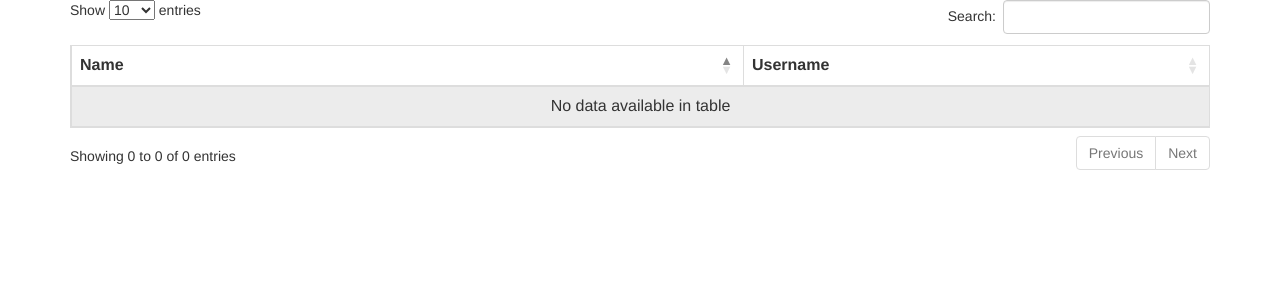
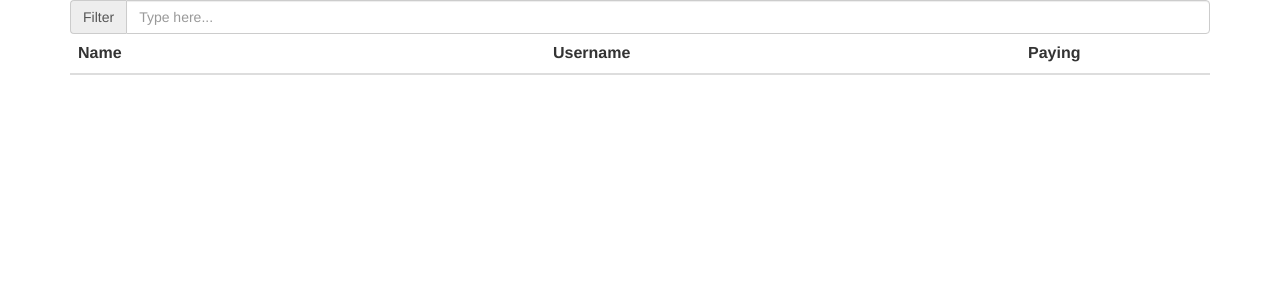
Before and after one commit to harbieism/foodonthemove, a Django app: template foodonthemove/templates/foodonthemove/index.html in a window 1280 px wide. Shown: the top 300 px of the page. Run offline with Django 3.2, Linux system fonts and the light colour scheme; the template is opened without the code that fills it, so the values that code supplies are empty; parts of the project's set-up code (start-up, migrations or seed data) failed here and were passed over; some libraries are stand-ins or nearby versions.

Commit message:
Update styling for index page

```diff
--- a/foodonthemove/templates/foodonthemove/index.html
+++ b/foodonthemove/templates/foodonthemove/index.html
@@ -3,66 +3,39 @@
     <meta http-equiv="content-type" content="text/html; charset=utf-8">
 
     <title>Food on the Move</title>
+    {% load staticfiles %}
 
     <link rel="stylesheet" type="text/css" href="//netdna.bootstrapcdn.com/bootstrap/3.0.3/css/bootstrap.min.css">
     <link rel="stylesheet" type="text/css"
           href="//cdn.datatables.net/plug-ins/f2c75b7247b/integration/bootstrap/3/dataTables.bootstrap.css">
 
     <script type="text/javascript" language="javascript" src="//code.jquery.com/jquery-1.10.2.min.js"></script>
-    <script type="text/javascript" language="javascript" src="//cdn.datatables.net/1.10.5/js/jquery.dataTables.min.js"></script>
-    <script type="text/javascript" language="javascript" src="//cdn.datatables.net/plug-ins/f2c75b7247b/integration/bootstrap/3/dataTables.bootstrap.js"></script>
-    <script type="text/javascript" charset="utf-8">
-        $(document).ready(function () {
-            $('#example').dataTable();
-
-            $('#example_filter').click(function(){
-            $.ajax({
-                url: 'list_ticket/',
-                type: 'get', //this is the default though, you don't actually need to always mention it
-                success: function(data) {
-                    console.log(data);
-                },
-                failure: function(data) {
-                    alert('Got an error dude');
-                }
-            });
-            });
-        });
-
-    </script>
-</head>
 <body>
 <div class="container">
 
-    <div id="example_wrapper" class="dataTables_wrapper form-inline dt-bootstrap no-footer">
-        <div class="row">
-            <div class="col-sm-12">
-                <table id="example" class="table table-striped table-bordered dataTable no-footer" cellspacing="0"
-                       width="100%" role="grid" aria-describedby="example_info" style="width: 100%;">
-                    <thead>
-                        <tr role="row">
-                            <th class="sorting_asc" tabindex="0" aria-controls="example" rowspan="1" colspan="1" aria-sort="ascending" aria-label="Name: activate to sort column descending" style="width: 392px;">
-                                Name
-                            </th>
-                            <th class="sorting" tabindex="0" aria-controls="example" rowspan="1" colspan="1" aria-label="Position: activate to sort column ascending" style="width: 261px;">
-                                Username
-                            </th>
-                        </tr>
-                    </thead>
-                    <tbody id="tableData">
-                    </tbody>
-                </table>
-            </div>
-        </div>
+    <div class="input-group"> <span class="input-group-addon">Filter</span>
+
+        <input id="filter" type="text" class="form-control" placeholder="Type here...">
     </div>
+    <table class="table table-striped">
+        <thead>
+            <tr>
+                <th class='col-xs-5'>Name</th>
+                <th class='col-xs-5'>Username</th>
+                <th class='col-xs-2'>Paying</th>
+            </tr>
+        </thead>
+        <tbody class="searchable">
+        </tbody>
+    </table>
+
 
 </div>
+<div class="col-md-12 text-center">
+    <ul class="pagination" id="myPager"></ul>
+</div>
 
-<script type="text/javascript">
-    // For demo to fit into DataTables site builder...
-    $('#example')
-        .removeClass('display')
-        .addClass('table table-striped table-bordered');
+<script type="text/javascript" src="{% static "foodonthemove/index.js" %}">
 </script>
 
 </body>
```
